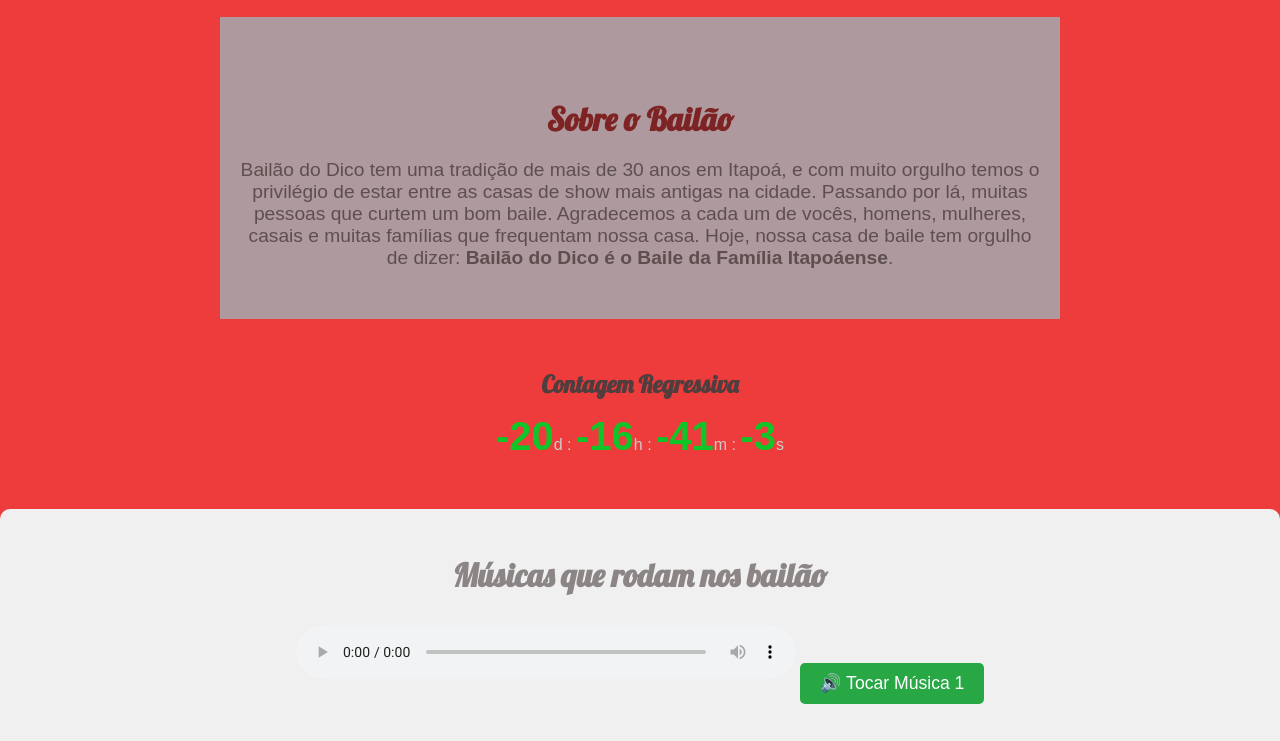
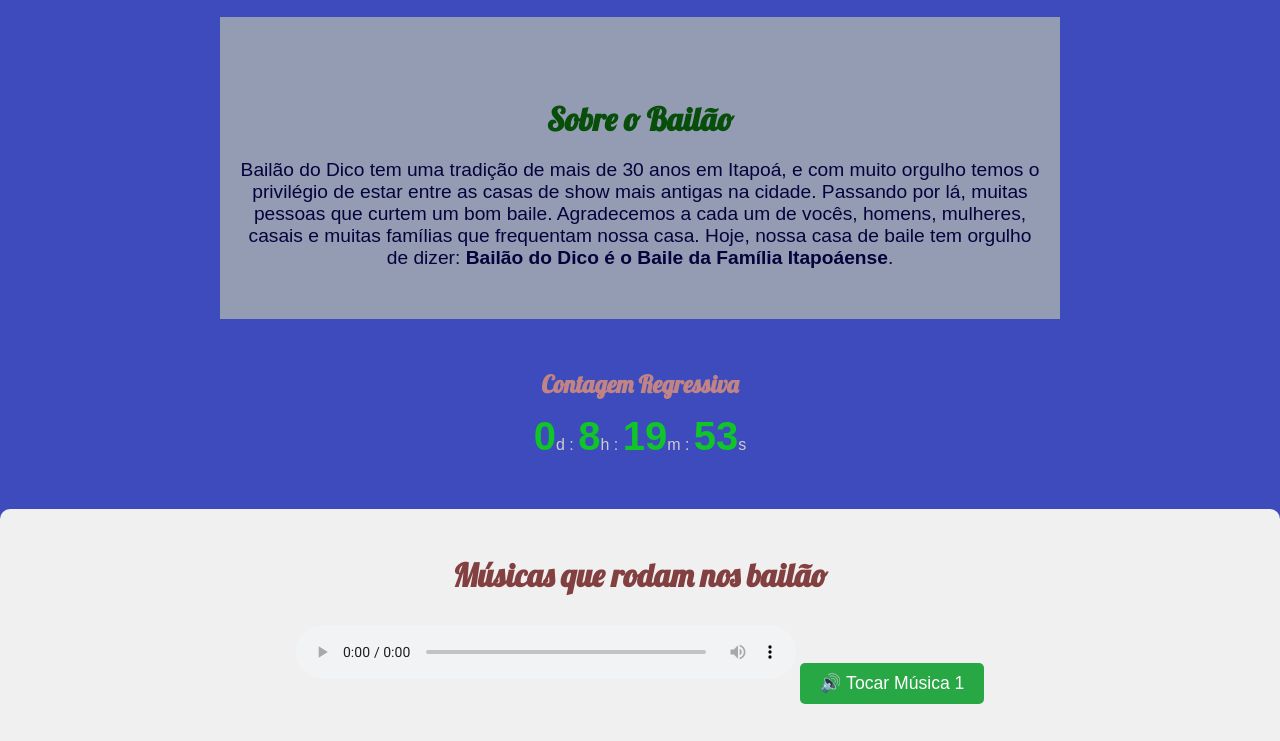
Before and after one commit to dilson123-tech/bailao-do-dico-super, a plain HTML site: page index.html in a window 1280 px wide. Shown: the part 626-1367 px from the top of the page. Drawn offline with nearby package versions, Linux system fonts and the light colour scheme.

Commit message:
fix: contagem regressiva automática para sábado 22h

```diff
--- a/index.html
+++ b/index.html
@@ -131,40 +131,41 @@
       <button class="audio-btn">🔊 Tocar Música 3</button>
     </div>
   </div>
+  <script>
+  function getProximoSabado22h() {
+    const agora = new Date();
+    const diaAtual = agora.getDay(); // 0 = domingo, 6 = sábado
+    const diasParaSabado = (6 - diaAtual + (agora.getHours() >= 22 ? 7 : 0)) % 7;
 
+    const proximoSabado = new Date(agora);
+    proximoSabado.setDate(agora.getDate() + diasParaSabado);
+    proximoSabado.setHours(22, 0, 0, 0); // 22h
 
-  <script>
-    // Definindo a data e hora do evento
-    const eventoData = new Date("2025-05-18T22:00:00").getTime();
+    return proximoSabado.getTime();
+  }
 
-    // Atualiza a contagem regressiva a cada 1 segundo
-    const x = setInterval(function() {
+  let eventoData = getProximoSabado22h();
 
-      // Obtém o tempo atual
+  const x = setInterval(function () {
     const agora = new Date().getTime();
-
-      // Calcula a diferença entre o evento e o tempo atual
     const diferenca = eventoData - agora;
 
-      // Calcula os dias, horas, minutos e segundos restantes
+    if (diferenca <= 0) {
+      eventoData = getProximoSabado22h(); // Atualiza pro próximo sábado
+    }
+
     const dias = Math.floor(diferenca / (1000 * 60 * 60 * 24));
     const horas = Math.floor((diferenca % (1000 * 60 * 60 * 24)) / (1000 * 60 * 60));
     const minutos = Math.floor((diferenca % (1000 * 60 * 60)) / (1000 * 60));
     const segundos = Math.floor((diferenca % (1000 * 60)) / 1000);
 
-      // Atualiza o HTML com os valores calculados
-      document.getElementById("dias").textContent = dias;
-      document.getElementById("horas").textContent = horas;
-      document.getElementById("minutos").textContent = minutos;
-      document.getElementById("segundos").textContent = segundos;
-
-      // Se a contagem regressiva terminar
-      if (diferenca < 0) {
-        clearInterval(x); // Para o setInterval
-        document.getElementById("timer").innerHTML = "Evento Começou!";
-      }
+    document.getElementById("dias").textContent = dias >= 0 ? dias : 0;
+    document.getElementById("horas").textContent = horas >= 0 ? horas : 0;
+    document.getElementById("minutos").textContent = minutos >= 0 ? minutos : 0;
+    document.getElementById("segundos").textContent = segundos >= 0 ? segundos : 0;
   }, 1000);
 </script>
+
 
 <section class="galeria-section">
   <h2>Galeria de Fotos</h2>
--- a/style.css
+++ b/style.css
@@ -53,12 +53,12 @@ h2 {
 .conteudo-sobre h3 {
   font-size: 2rem;
   margin-bottom: 20px;
-  color: #7e2323;
+  color: #064e0a;
 }
 
 .conteudo-sobre p {
   font-size: 1.2rem;
-  color: #5e4f4f;
+  color: #06023b;
   max-width: 800px;
   margin: 0 auto;
 }
@@ -356,7 +356,7 @@ h2 {
 
 .ingresso:hover {
   transform: scale(1.05);
-  border-color: #812121;
+  border-color: #7a2727;
 }
 
 .feminino {
@@ -445,7 +445,7 @@ h2 {
 .qrcode-img {
   max-width: 200px;
   height: auto;
-  border: 2px solid #753131;
+  border: 2px solid #642e2e;
   border-radius: 8px;
 }
 
@@ -506,7 +506,7 @@ h2 {
 
 .audio-container h2 {
   font-size: 2rem;
-  color: #8b8585;
+  color: #834040;
   margin-bottom: 20px;
 }
 
@@ -549,7 +549,7 @@ h2 {
 body {
   font-family: 'Roboto', sans-serif;
   margin: 0;
-  background-color: #ee3c3c;
+  background-color: #3e4bbd;
   color: #cfcbcb;
 }
 
@@ -691,7 +691,7 @@ audio {
 }
 
 .social-media a {
-  color: #8b7676;
+  color: #422727;
   font-size: 1.8rem;
   margin: 0 15px;
   transition: color 0.3s ease;
@@ -738,7 +738,7 @@ section {
 
 /* Título */
 h2 {
-  color: #494545;
+  color: #5e4949;
   margin-bottom: 10px;
 }
 
@@ -788,7 +788,7 @@ h2 {
   display: flex;
   flex-wrap: wrap;
   gap: 30px;
-  background: #a78181;
+  background: #885b5b;
   border-radius: 10px;
   padding: 4ch;
 }
@@ -833,7 +833,7 @@ section {
 }
 
 h2 {
-  color: #3d3c3c;
+  color: #424141;
   margin-bottom: 15px;
 }
 
@@ -863,7 +863,7 @@ section {
 }
 
 h2 {
-  color: #503d3d;
+  color: #c08484;
   margin-bottom: 15px;
 }
 
@@ -871,7 +871,7 @@ h2 {
   background: #f9f9f9;
   border-radius: 10px;
   padding: 20px;
-  box-shadow: 0 2px 8px rgba(179, 157, 157, 0.1);
+  box-shadow: 0 2px 8px rgba(145, 118, 118, 0.1);
   margin-bottom: 30px;
 }
 
@@ -934,7 +934,7 @@ h2 {
   box-shadow: 0 2px 8px rgba(0,0,0,0.05);
   text-align: left;
   font-size: 1rem;
-  color: #444;
+  color: #5c5a5a;
 }
 
 .info-contato p {
@@ -965,7 +965,7 @@ h2 {
 
 .contato-section h2 {
   font-size: 2rem;
-  color: #333;
+  color: #313131;
   margin-bottom: 30px;
   font-weight: 700;
 }
```
Also changed, not shown: script.js (line endings or trailing spaces). Lines whose indentation alone changed are shown as unchanged.
